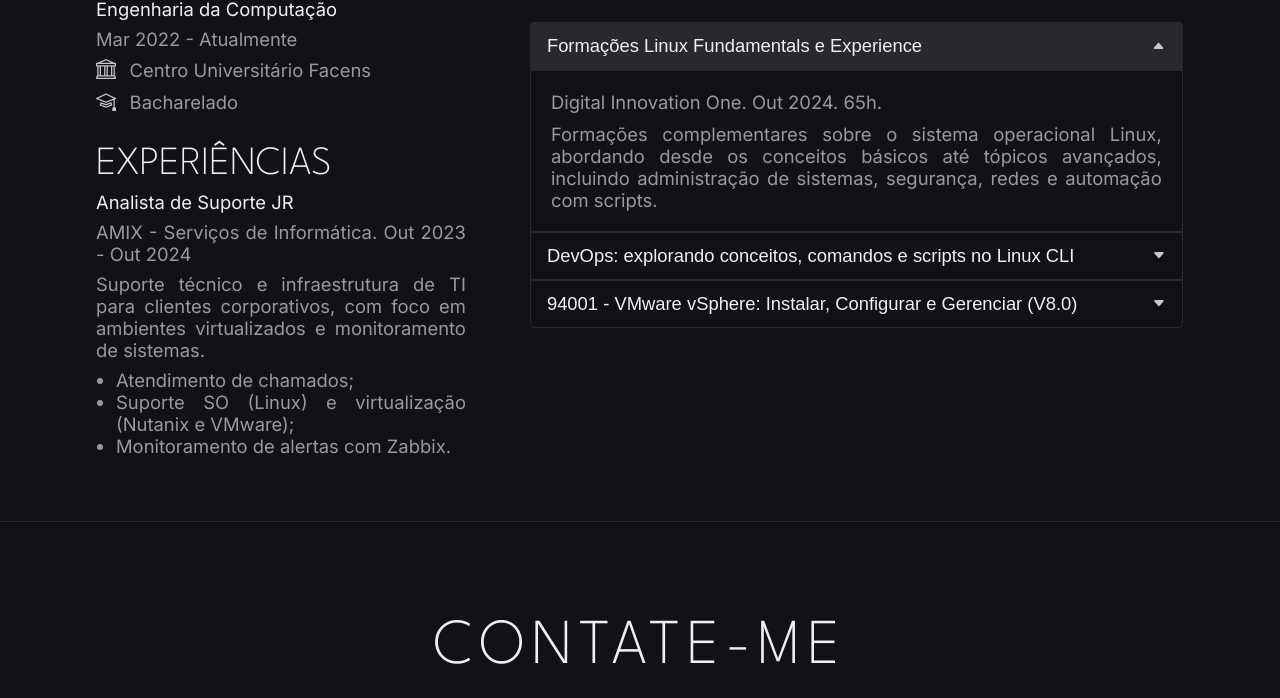
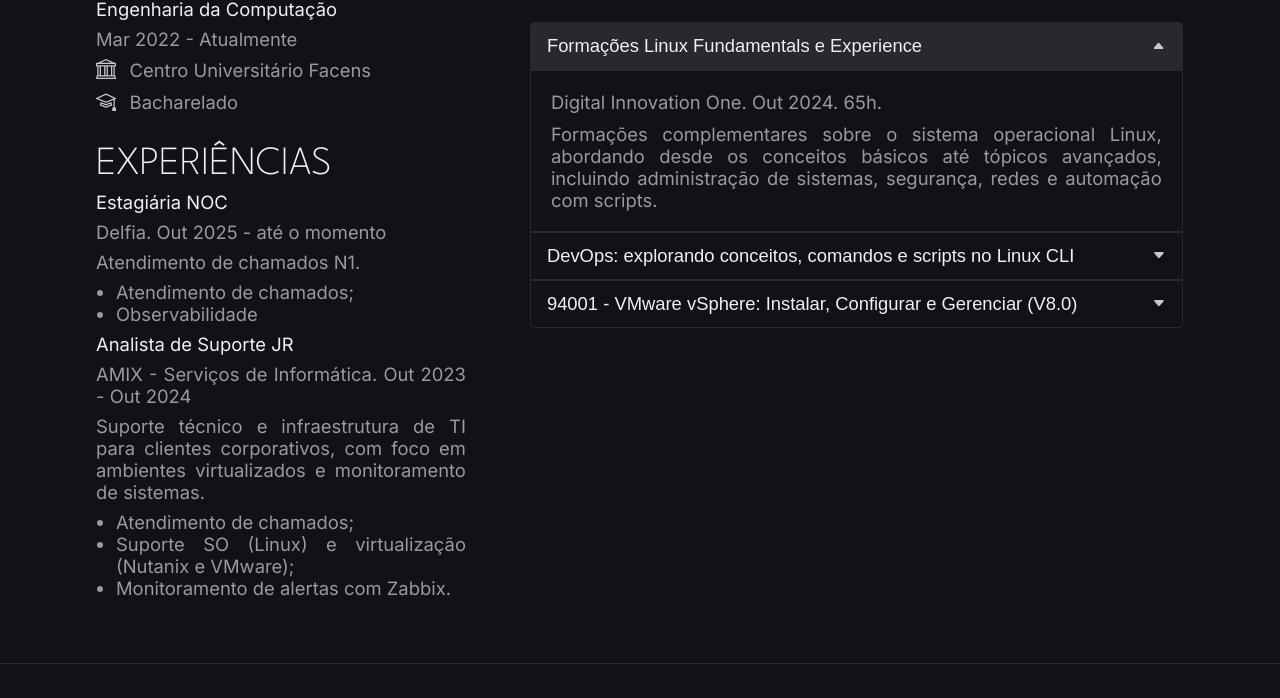
Before and after one commit to GiMerguizo/GiMerguizo.github.io, a plain HTML site: page index.html in a window 1280 px wide. Shown: the part 3328-4026 px from the top of the page. Drawn offline with nearby package versions, Linux system fonts and the light colour scheme.

Commit message:
add experiencia

```diff
--- a/assets/js/functions.js
+++ b/assets/js/functions.js
@@ -1,5 +1,5 @@
 function baixarPdf() {
-  const pdfUrl = "/assets/docs/Curriculo_Giovana_Merguizo.pdf"; // Substitua pelo URL do PDF
+  const pdfUrl = "/assets/docs/curriculo_giovana_merguizo.pdf"; // Substitua pelo URL do PDF
 
   fetch(pdfUrl)
     .then(response => response.blob())
@@ -7,7 +7,7 @@ function baixarPdf() {
       const url = window.URL.createObjectURL(blob);
       const a = document.createElement('a');
       a.href = url;
-      a.download = 'curriculo_giovana_merguizo.pdf'; // Nome desejado para o arquivo
+      a.download = 'Curriculo_Giovana_Merguizo.pdf'; // Nome desejado para o arquivo
       document.body.appendChild(a);
       a.click();
       window.URL.revokeObjectURL(url);
--- a/index.html
+++ b/index.html
@@ -247,6 +247,13 @@
         </div>
         <div class="row2">
             <h3>Experiências</h3>
+            <h4>Estagiária NOC</h4>
+            <span>Delfia. Out 2025 - até o momento</span>
+            <span>Atendimento de chamados N1.</span>
+            <ul class="about__list">
+                <li class="about__item">Atendimento de chamados;</li>
+                <li class="about__item">Observabilidade</li>
+            </ul>
             <h4>Analista de Suporte JR</h4>
             <span>AMIX - Serviços de Informática. Out 2023 - Out 2024</span>
             <span>Suporte técnico e infraestrutura de TI para clientes corporativos, com foco em ambientes virtualizados e monitoramento de sistemas.
```
Also changed, not shown: 2 other files. Lines whose indentation alone changed are shown as unchanged.
